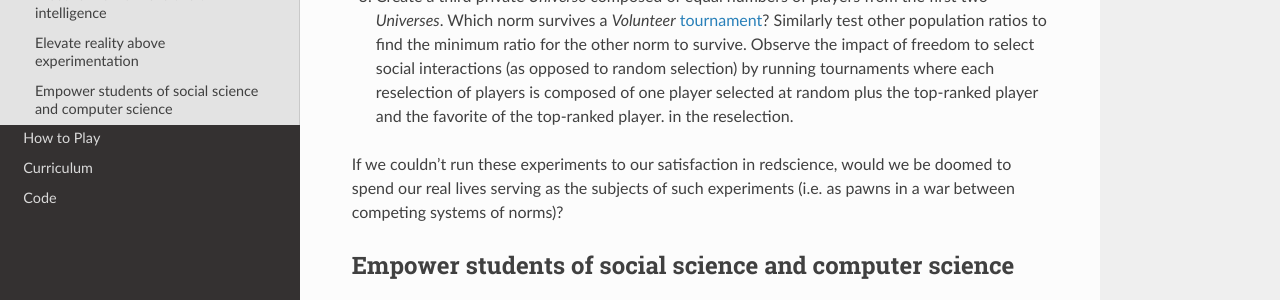
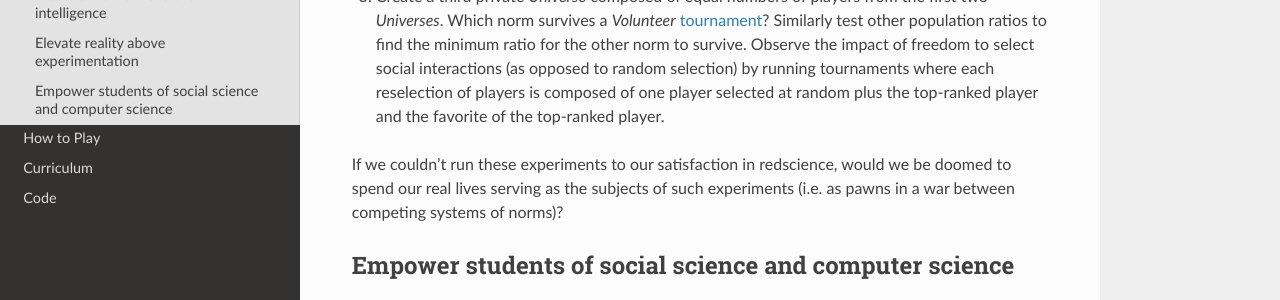
Before and after one commit to ChrisSantosLang/redscience, a Sphinx documentation site: the page built from docs/source/usecases.rst, in a window 1280 px wide and 900 px high, scrolled down 2447 px. Shown: the part 247-547 px from the top of the window. Built offline with Sphinx 7.4.7 and the Read the Docs theme 2.0.0, drawn with Linux system fonts in a browser that asks for light colours.

Commit message:
Update usecases.rst

```diff
--- a/docs/source/usecases.rst
+++ b/docs/source/usecases.rst
@@ -138,7 +138,6 @@ to choose:
    interactions (as opposed to random selection) by running tournaments where
    each reselection of players is composed of one player selected at random plus
    the top-ranked player and the favorite of the top-ranked player.
-   in the reselection.
 
 If we couldn’t run these experiments to our satisfaction in redscience,
 would we be doomed to spend our real lives serving as the subjects of
```
